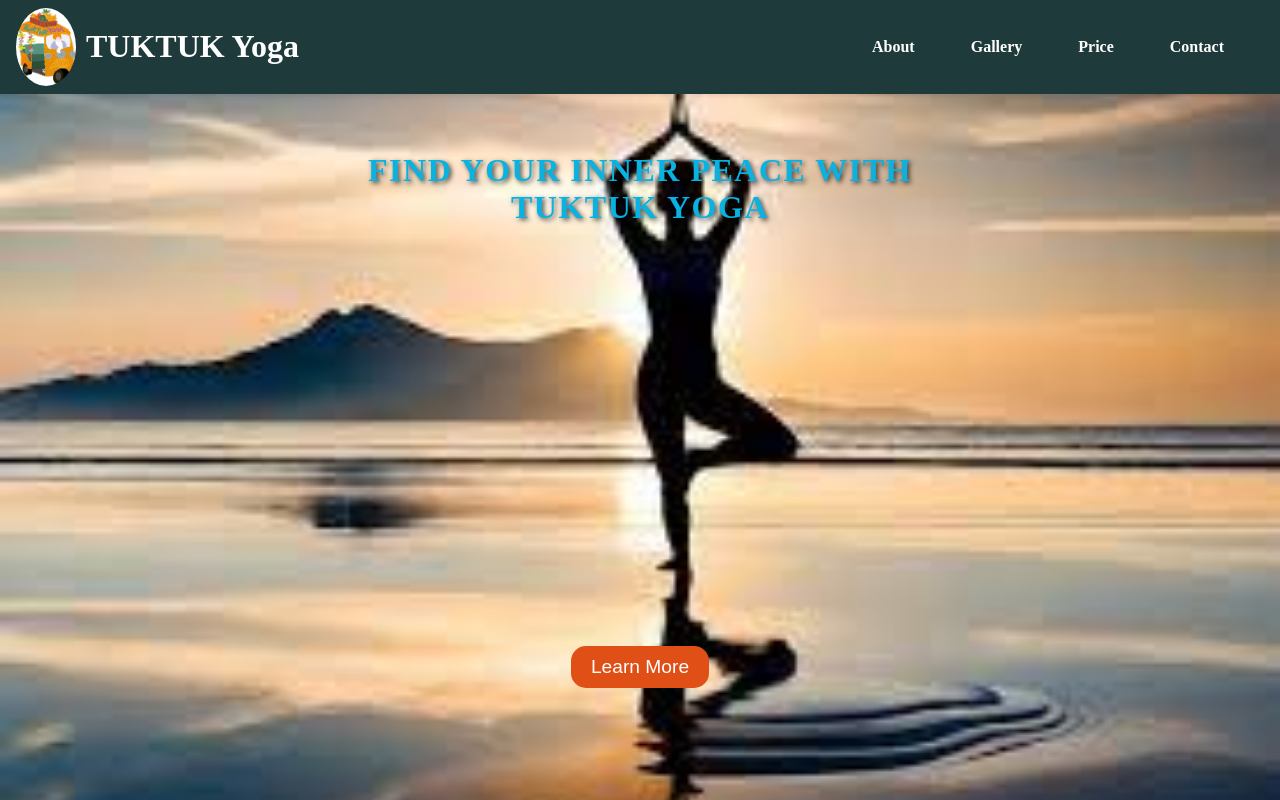
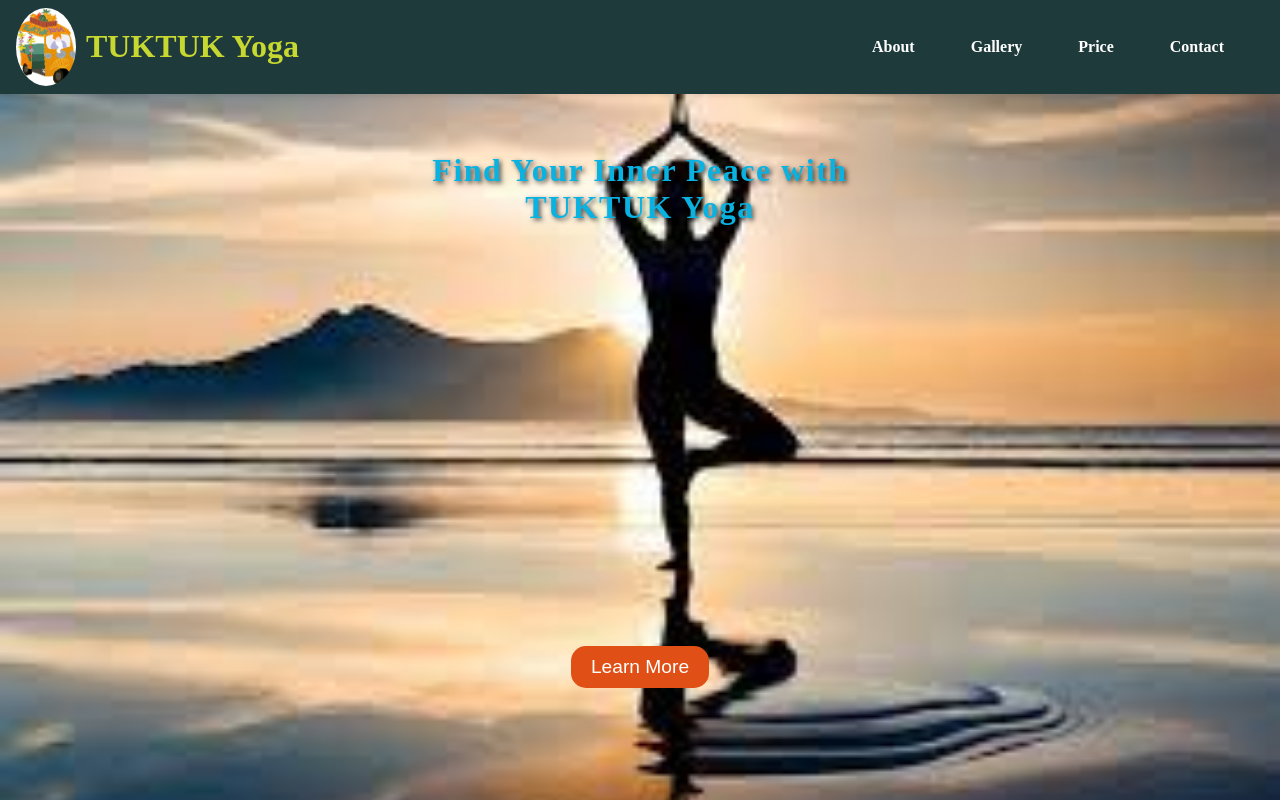
Before and after one commit to bheemireddyashwini/Tuktuk-yoga, a React (Vite) app: page / in a window 1280 px wide. In both pictures the pointer is over the element "TUKTUK Yoga". Built offline with nearby package versions, Linux system fonts and the light colour scheme.

Commit message:
final commit

```diff
--- a/src/styles/Gallery.css
+++ b/src/styles/Gallery.css
@@ -5,7 +5,10 @@
   gap: 1.5rem; /* Slight gap between images */
   padding: 2rem;
   justify-items: center; /* Center images within the grid */
-  grid-auto-rows: minmax(250px, 350px); /* Flexible height for consistent rows */
+  grid-auto-rows: minmax(
+    250px,
+    350px
+  ); /* Flexible height for consistent rows */
   transition: all 0.3s ease;
   background-color: #f9f9f9; /* Light background */
   border-radius: 20px; /* Smooth rounded corners for container */
@@ -17,7 +20,7 @@ h2 {
   color: #fd604b;
   margin-bottom: 2rem;
   text-align: center;
-  text-transform: uppercase;
+
   letter-spacing: 1.5px;
   font-weight: bold;
 }
--- a/src/styles/Header.css
+++ b/src/styles/Header.css
@@ -32,6 +32,10 @@ header h1 {
   font-family: "Brush Script MT", cursive;
   font-size: 2rem;
 }
+header h1:hover {
+  color: rgb(199, 216, 48);
+  text-decoration: none;
+}
 
 nav ul {
   list-style: none;
@@ -50,7 +54,7 @@ nav ul li a {
 }
 
 nav ul li a:hover {
-  text-decoration: underline;
+color: yellow;
 }
 
 .burger-menu-btn {
```
